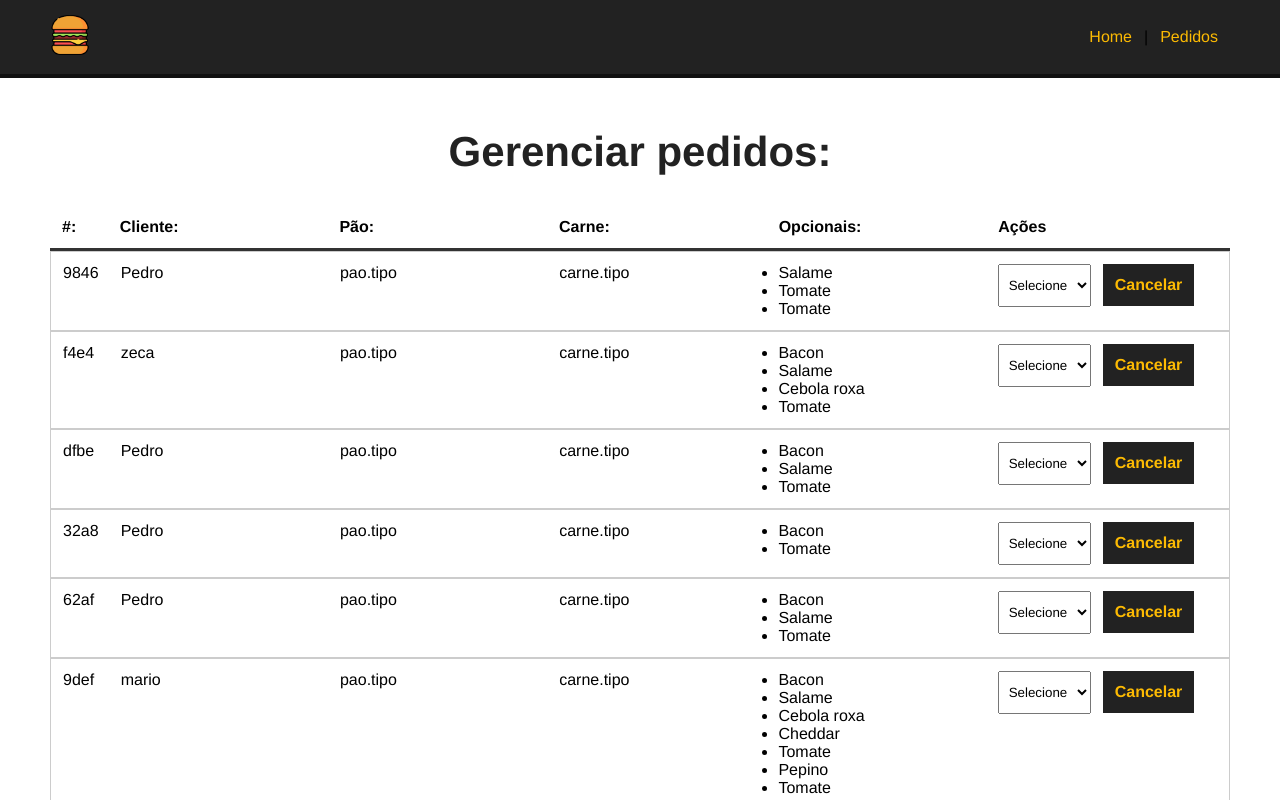
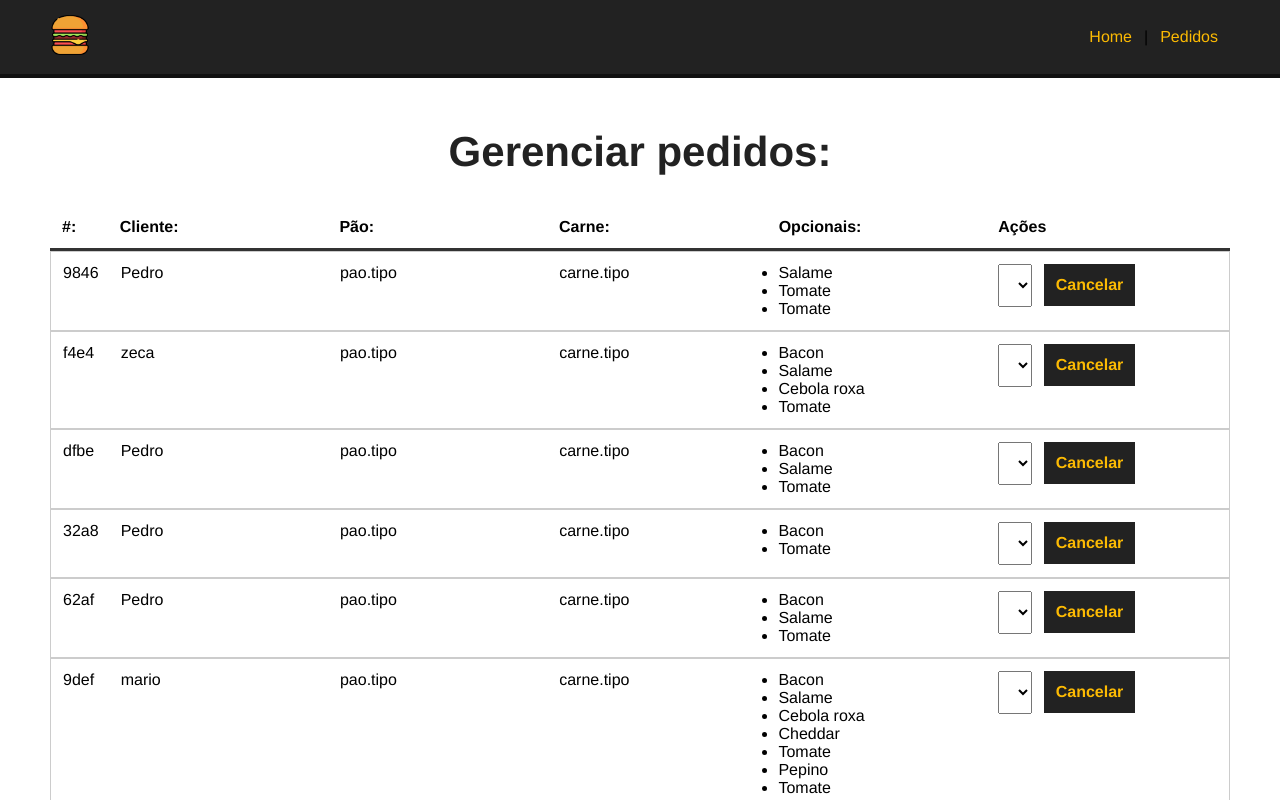
Before and after one commit to pedrohsilvah/project-hamburger, a Vue app: page /pedidos in a window 1280 px wide. Shown: the top 800 px of the page. Built offline with nearby package versions, Linux system fonts and the light colour scheme; data requests are answered from the project's data file.

Commit message:
configurando status

```diff
--- a/src/components/BurgerForm.vue
+++ b/src/components/BurgerForm.vue
@@ -59,6 +59,7 @@
             pao: null,
             carne: null,
             opcionais: [],
+            status: "Solicitado",
             msg: null
         }
     },
--- a/src/components/Dashboard.vue
+++ b/src/components/Dashboard.vue
@@ -24,7 +24,7 @@
                 </div>
                 <div>
                     <select name="status" class="status">
-                        <option value="">Selecione</option>
+                        <option v-for="s in status" :key="s.id" value="s.tipo" :selected="burger.status == s.tipo">{{ s.tipo }}</option>
                     </select>
                     <button class="delete-btn">Cancelar</button>
                 </div>
@@ -52,6 +52,17 @@
             this.burgers = data
 
             console.log(this.burgers)
+
+            // this.getStatus()
+        },
+        async getStatus() {
+            const req = await fecth("http://localhost:3000/status")
+
+            const data = await req.json()
+
+            this.status = data
+
+            console.log(data)
         }
     },
     mounted() {
```
